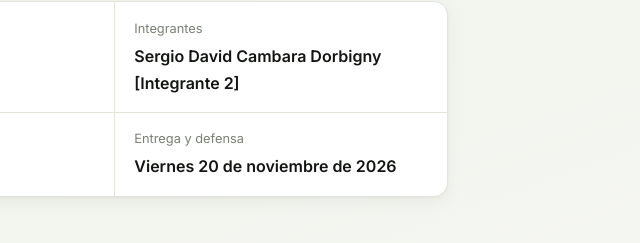
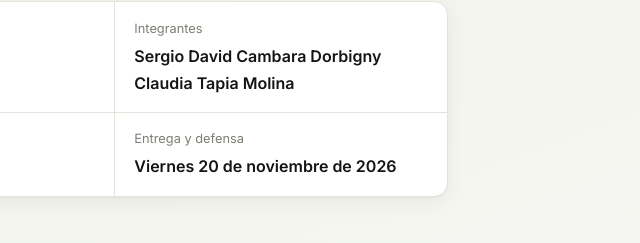
Before and after one commit to b-boy-serginho/lab-SNMP, a plain HTML site: page informe/index.html in a window 1280 px wide. Shown: the part 299-542 px from the top of the page, 602-1242 px from the left. Drawn offline with Linux system fonts and the light colour scheme.

Commit message:
name partner

```diff
--- a/informe/index.html
+++ b/informe/index.html
@@ -195,7 +195,7 @@ footer{border-top:1px solid var(--border);padding:28px 16px;text-align:center;co
     <div class="meta">
       <div><span>Materia</span><strong>Redes 2</strong></div>
       <div><span>Docente</span><strong>Ing. Gonzales</strong></div>
-      <div><span>Integrantes</span><strong>Sergio David Cambara Dorbigny</strong><br><strong>[Integrante 2]</strong></div>
+      <div><span>Integrantes</span><strong>Sergio David Cambara Dorbigny</strong><br><strong>Claudia Tapia Molina</strong></div>
       <div><span>Gestor SNMP</span><strong>iReasoning MIB Browser</strong></div>
       <div><span>Pruebas realizadas</span><strong>18 de noviembre de 2026</strong></div>
       <div><span>Entrega y defensa</span><strong>Viernes 20 de noviembre de 2026</strong></div>
```
Also changed, not shown: 2 other files.
